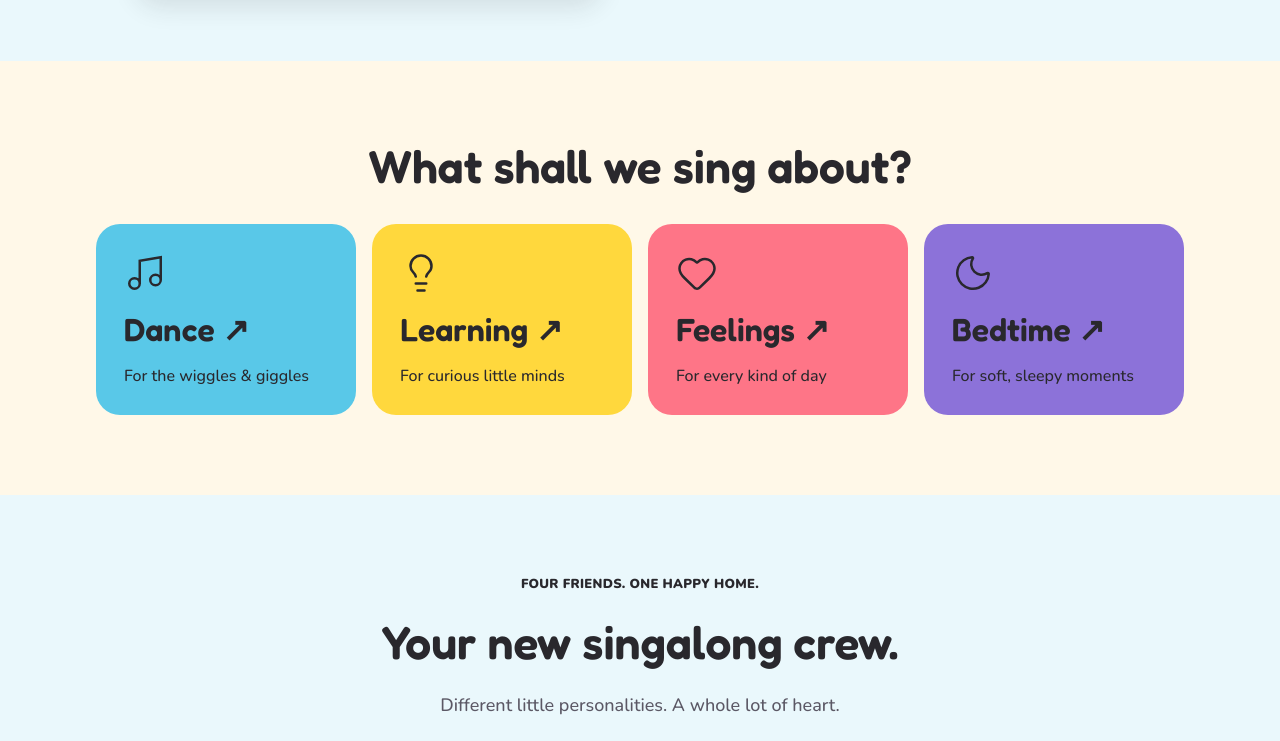
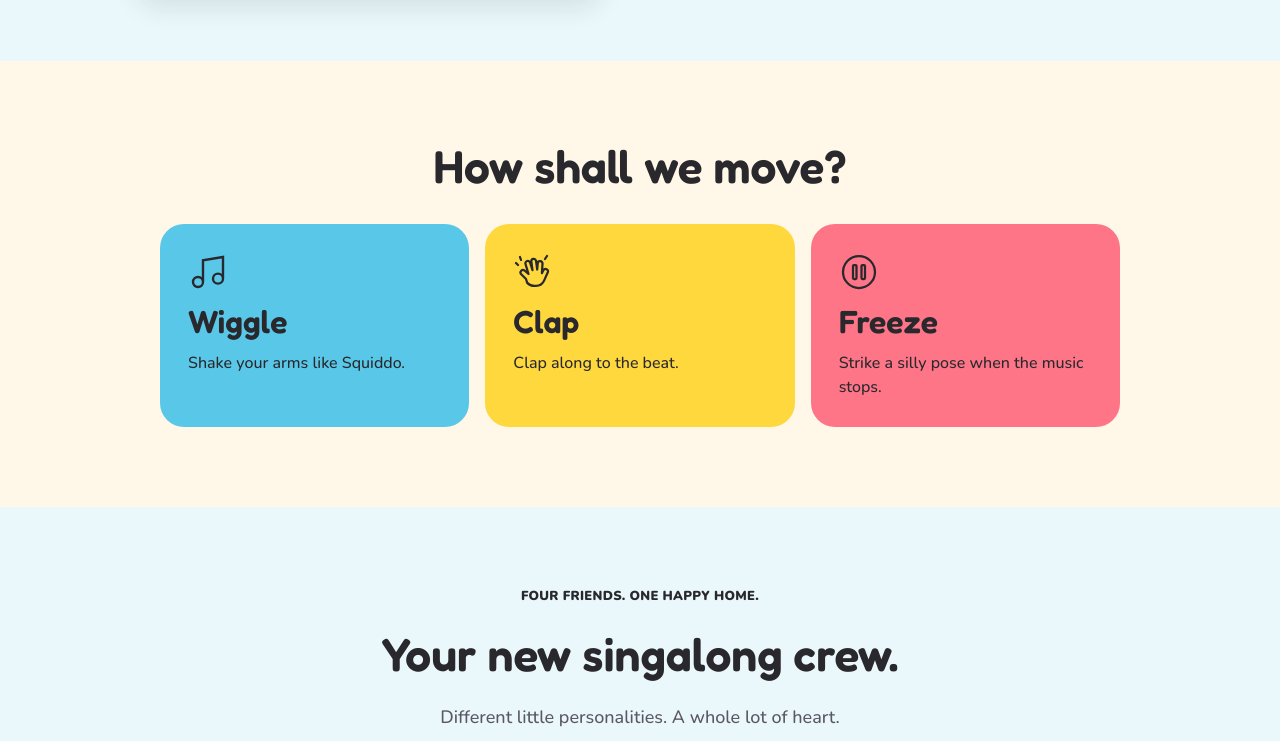
Before and after one commit to Jnuru/joyful-song-house, a plain HTML site: page index.html in a window 1280 px wide. Shown: the part 1259-2000 px from the top of the page. Drawn offline with nearby package versions, Linux system fonts and the light colour scheme.

Commit message:
Replace song categories with playful dance prompts

```diff
--- a/css/style.css
+++ b/css/style.css
@@ -332,46 +332,47 @@ h1, h2, h3, p { margin: 0; }
 
 /* Keep the featured title clear of the wrapping sticky navigation. */
 @media (max-width: 980px) {
-  .songs { scroll-margin-top: 100px; }
+  :is(.songs, .themes) { scroll-margin-top: 100px; }
 }
 @media (max-width: 460px) {
-  .songs { scroll-margin-top: 130px; }
+  :is(.songs, .themes) { scroll-margin-top: 130px; }
 }
 @media (max-width: 375px) {
-  .songs { scroll-margin-top: 165px; }
+  :is(.songs, .themes) { scroll-margin-top: 165px; }
 }
 
-/* ---------- Themes ---------- */
+/* ---------- Dance prompts ---------- */
 .themes { background: var(--cream); text-align: center; }
 .theme-grid {
-  display: flex;
-  flex-wrap: wrap;
+  display: grid;
+  grid-template-columns: repeat(3, minmax(0, 1fr));
   gap: 16px;
-  justify-content: center;
-  margin-top: 32px;
+  max-width: 960px;
+  margin: 32px auto 0;
+  padding: 0;
+  list-style: none;
 }
 .theme-card {
-  display: flex;
-  flex-direction: column;
-  gap: 16px;
-  align-items: flex-start;
+  display: grid;
+  align-content: start;
+  gap: 10px;
   text-align: left;
-  padding: 28px;
+  padding: clamp(20px, 3vw, 28px);
   border-radius: 24px;
-  width: 260px;
-  flex: 1 1 260px;
-  max-width: 300px;
 }
 .theme-card h3 {
   font-family: var(--font-display);
   font-weight: 600;
   font-size: 2rem;
 }
-.theme-card p { font-weight: 500; }
+.theme-card p { font-weight: 500; line-height: 1.5; }
 .theme-card--blue { background: var(--blue); }
 .theme-card--yellow { background: var(--yellow); }
 .theme-card--pink { background: var(--pink); }
-.theme-card--purple { background: var(--purple); }
+
+@media (max-width: 640px) {
+  .theme-grid { grid-template-columns: minmax(0, 1fr); max-width: 420px; }
+}
 
 /* ---------- Friends ---------- */
 .friends { background: var(--blue-bg); }
@@ -593,7 +594,7 @@ h1, h2, h3, p { margin: 0; }
   .nav__links { justify-content: center; }
   .hero { text-align: left; }
   .hero__copy { margin: 0 auto; }
-  .friend-grid, .theme-grid, .benefit-grid, .community-grid { justify-content: center; }
+  .friend-grid, .benefit-grid, .community-grid { justify-content: center; }
   .mission__intro { flex-direction: column; }
   .mission__headline, .mission__intro .lede { flex-basis: auto; }
   .printable, .newsletter { flex-direction: column; }
--- a/index.html
+++ b/index.html
@@ -80,30 +80,31 @@
     </article>
   </section>
 
-  <section id="activities" class="section themes">
-    <h2 class="headline headline--center">What shall we sing about?</h2>
-    <div class="theme-grid">
-      <a class="theme-card theme-card--blue" href="#">
-        <img src="assets/icon-music-theme.svg" alt="" width="42" height="42">
-        <h3>Dance &#8599;</h3>
-        <p>For the wiggles &amp; giggles</p>
-      </a>
-      <a class="theme-card theme-card--yellow" href="#">
-        <img src="assets/icon-lightbulb.svg" alt="" width="42" height="42">
-        <h3>Learning &#8599;</h3>
-        <p>For curious little minds</p>
-      </a>
-      <a class="theme-card theme-card--pink" href="#">
-        <img src="assets/icon-heart.svg" alt="" width="42" height="42">
-        <h3>Feelings &#8599;</h3>
-        <p>For every kind of day</p>
-      </a>
-      <a class="theme-card theme-card--purple" href="#">
-        <img src="assets/icon-moon.svg" alt="" width="42" height="42">
-        <h3>Bedtime &#8599;</h3>
-        <p>For soft, sleepy moments</p>
-      </a>
-    </div>
+  <section id="activities" class="section themes" aria-labelledby="dance-prompts-title">
+    <h2 id="dance-prompts-title" class="headline">How shall we move?</h2>
+    <ul class="theme-grid">
+      <li class="theme-card theme-card--blue">
+        <img src="assets/icon-music-theme.svg" alt="" width="40" height="40">
+        <h3>Wiggle</h3>
+        <p>Shake your arms like Squiddo.</p>
+      </li>
+      <li class="theme-card theme-card--yellow">
+        <svg viewBox="0 0 40 40" width="40" height="40" fill="none" stroke="currentColor" stroke-width="2.25" stroke-linecap="round" stroke-linejoin="round" aria-hidden="true">
+          <path d="M13 27l-5-5a2.5 2.5 0 0 1 3.5-3.5l4 3.5-3-10a2.4 2.4 0 0 1 4.6-1.4l2.4 7.5-1.2-9a2.4 2.4 0 0 1 4.7-.6l1.2 9 .5-6.1a2.4 2.4 0 0 1 4.8.4l-.6 9.4 1.6-3.1a2.4 2.4 0 0 1 4.3 2.1l-3.6 8.2a9 9 0 0 1-8.3 5.5h-1.5a10 10 0 0 1-7.2-3zM5 13l-2-2m5-3-1-3m25 2 2-3"/>
+        </svg>
+        <h3>Clap</h3>
+        <p>Clap along to the beat.</p>
+      </li>
+      <li class="theme-card theme-card--pink">
+        <svg viewBox="0 0 40 40" width="40" height="40" fill="none" stroke="currentColor" stroke-width="2.25" stroke-linejoin="round" aria-hidden="true">
+          <circle cx="20" cy="20" r="16"/>
+          <rect x="14" y="13" width="3.5" height="14" rx="1"/>
+          <rect x="22.5" y="13" width="3.5" height="14" rx="1"/>
+        </svg>
+        <h3>Freeze</h3>
+        <p>Strike a silly pose when the music stops.</p>
+      </li>
+    </ul>
   </section>
 
   <section id="friends" class="section friends">
```
